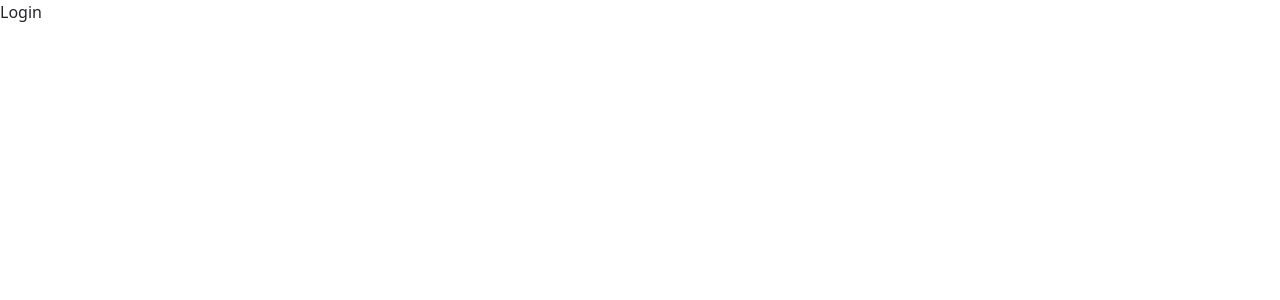
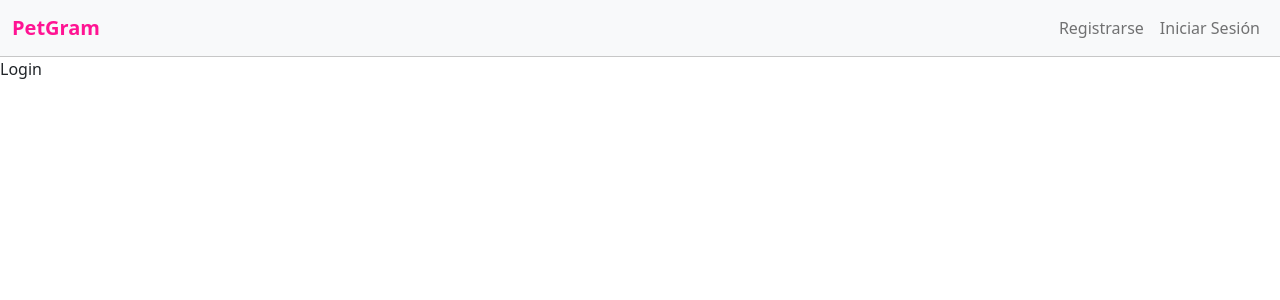
Before and after one commit to EleomarPL/petgram, a React (Create React App) app in the folder frontend/: page /login in a window 1280 px wide. Shown: the top 300 px of the page. Built offline with nearby package versions, Linux system fonts and the light colour scheme.

Commit message:
frontend: Header component was added

```diff
--- a/frontend/src/App.js
+++ b/frontend/src/App.js
@@ -10,11 +10,13 @@
 import { AuthProvider } from './contexts/Auth';
 import PublicRoute from './components/router/PublicRouter';
 import PrivateRouter from './components/router/PrivateRouter';
+import Header from './components/Header';
 
 const App = () => {
   return (
     <AuthProvider>
       <BrowserRouter>
+        <Header />
         <Switch>
           <PublicRoute exact path="/">
             <p>Inicio</p>
--- /dev/null
+++ b/frontend/src/components/Header.js
@@ -0,0 +1,57 @@
+import { useContext } from 'react';
+import {NavLink} from 'react-router-dom';
+
+import AuthContext from '../contexts/Auth';
+
+const Header = () => {
+  const {userData} = useContext(AuthContext);
+
+  if (userData !== null)
+    return (
+      <p>Header</p>
+    );
+  else
+    return <PublicHeader />;
+};
+
+const PublicHeader = () => {
+  return (
+    <nav className="navbar navbar-expand-lg navbar-light bg-light sticky-top"
+      style={ {borderBottom: '1px solid #C7C7C7'} }
+    >
+      <div className="container-fluid">
+        <NavLink className="navbar-brand" to="/"
+          style={ {color: 'deeppink'} }
+        >
+          <strong>PetGram</strong>
+        </NavLink>
+        <button className="navbar-toggler" type="button"
+          data-bs-toggle="collapse" data-bs-target="#navbarSupportedContent"
+          aria-controls="navbarSupportedContent" aria-expanded="false"
+          aria-label="Toggle navigation">
+          <span className="navbar-toggler-icon"></span>
+        </button>
+        <div className="collapse navbar-collapse" id="navbarSupportedContent">
+          <ul className="navbar-nav mb-2 mb-lg-0" style={ {marginLeft: 'auto'} }>
+            <li className="nav-item">
+              <NavLink className="nav-link" to="/register"
+                activeClassName="active-header"
+              >
+                Registrarse
+              </NavLink>
+            </li>
+            <li className="nav-item">
+              <NavLink className="nav-link" to="/login"
+                activeClassName="active-header"
+              >
+                Iniciar Sesión
+              </NavLink>
+            </li>
+          </ul>
+        </div>
+      </div>
+    </nav>
+  );
+};
+
+export default Header;
```
